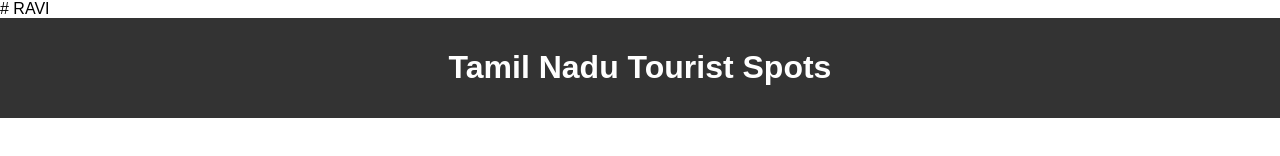
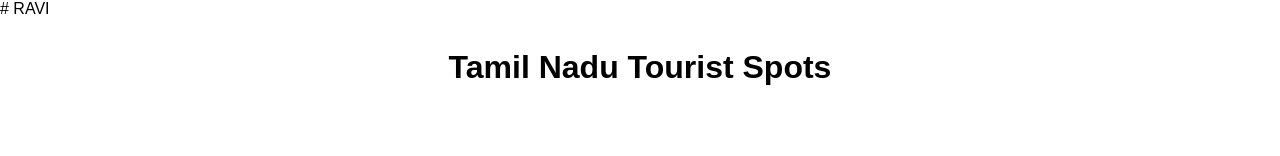
Before and after one commit to ravish2003/RAVI, a plain HTML site: page index.html in a window 1280 px wide. Shown: the top 156 px of the page. Drawn offline with Linux system fonts and the light colour scheme.

Commit message:
Update index.html

```diff
--- a/index.html
+++ b/index.html
@@ -12,8 +12,7 @@
             padding: 0;
         }
         header {
-            background-color: #333;
-            color: white;
+            bbcolor="blue";
             text-align: center;
             padding: 10px;
         }
```
